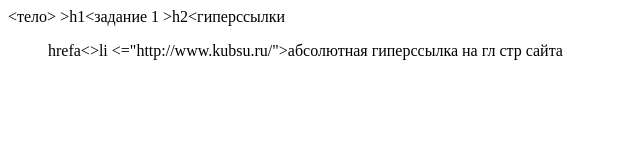
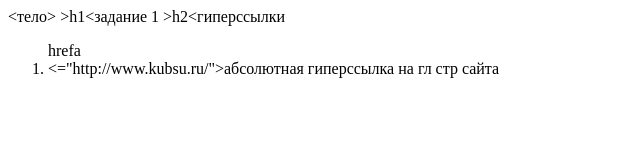
Before and after one commit to nastry/nastry.githab.io, a plain HTML site: page index.html in a window 1280 px wide. Shown: the whole page, without its empty margins (0-640 px from the left). Drawn offline with Linux system fonts and the light colour scheme.

Commit message:
Update index.html

```diff
--- a/index.html
+++ b/index.html
@@ -4,5 +4,7 @@
   >h1<задание 1</h1>
   >h2<гиперссылки</h2>
 <ol>
-  hrefa<>li <="http://www.kubsu.ru/">абсолютная гиперссылка на гл стр сайта</a></li>
+  hrefa<li> <="http://www.kubsu.ru/">абсолютная гиперссылка на гл стр сайта</a></li>
   </ol>
+  </body>
+  </html>
```
